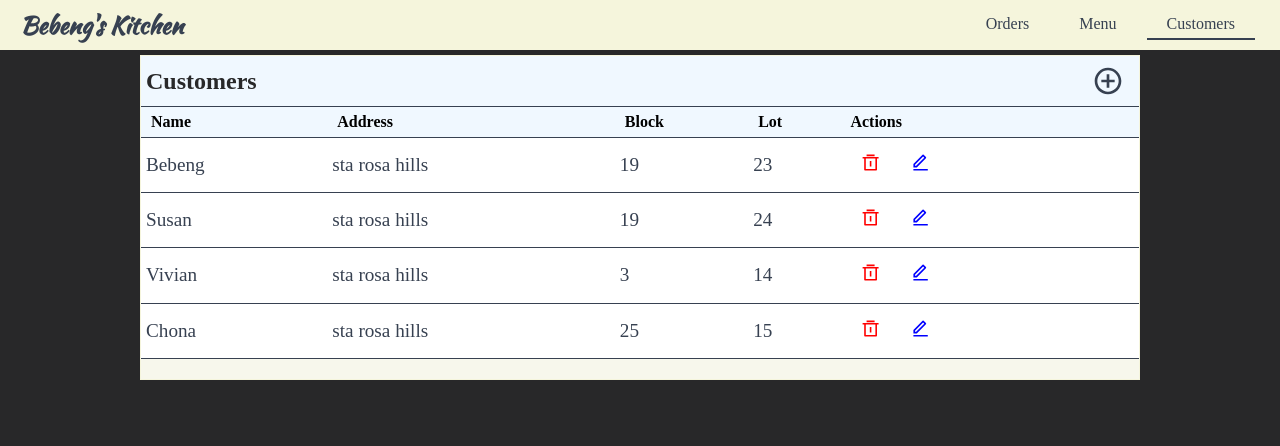
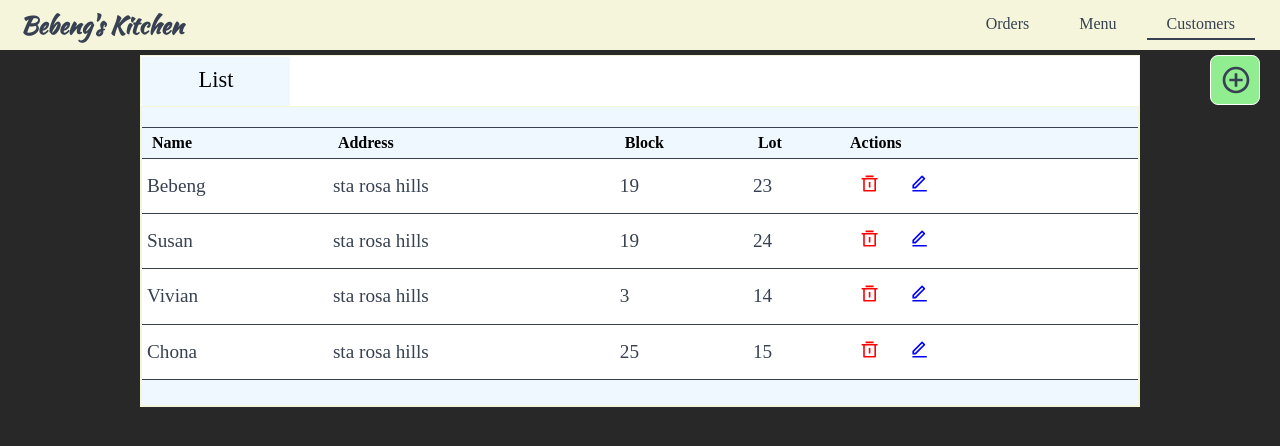
Before and after one commit to BenGeeks/bebengs-kitchen, a Next.js app: page /prod in a window 1280 px wide. Both pictures are taken after a click on the element "Customers". Shown: the top 446 px of the page. Built offline with nearby package versions, Linux system fonts and the light colour scheme.

Commit message:
updated customer tab

```diff
--- a/src/assets/react-form.js
+++ b/src/assets/react-form.js
@@ -21,20 +21,31 @@ const ReactForm = ({ layout, schema, defaultValues, onSubmit, onCancel, action }
           return (
             <div key={index} className={styles.input_container}>
               <label htmlFor={input.name} className={styles.input_label}>
-                {input.label}
+                {input.label}:
               </label>
               {errors[input.name] && <div className={styles.error_message}>{errors[input.name]?.message}</div>}
 
               {input.type === 'textarea' ? (
                 <textarea {...register(input.name)} className={styles.textarea} rows={5} />
               ) : (
+                <>
+                  {console.log(input)}
                   <input
                     type={input.type}
                     placeholder={input.label}
                     className={styles.input}
+                    list={input.name}
                     {...register(input.name)}
                     autoFocus={index === 0}
                   />
+                  {input.list && (
+                    <datalist id={input.name}>
+                      {input.list.map((el) => {
+                        return <option value={el} />;
+                      })}
+                    </datalist>
+                  )}
+                </>
               )}
             </div>
           );
--- a/src/pages/prod.js
+++ b/src/pages/prod.js
@@ -3,9 +3,8 @@ import { useState } from 'react';
 
 import NavigationBar from '@/prod-components/navigation';
 import OrdersPage from '@/prod-components/Sales/Orders';
-import CollectiblesPage from '@/prod-components/Sales/Collectibles';
 import MenuPage from '@/prod-components/menu/menu';
-import CustomersListPage from '@/prod-components/customer/customer-list';
+import CustomerPage from '@/prod-components/customer/customer';
 import styles from '@/styles/prod.module.css';
 
 const ProdPage = () => {
@@ -18,9 +17,8 @@ const ProdPage = () => {
       <NavigationBar currentPage={currentPage} setCurrentPage={setCurrentPage} showNav={showNav} setShowNav={setShowNav} />
 
       {currentPage === 'orders' && <OrdersPage />}
-      {currentPage === 'collectibles' && <CollectiblesPage />}
       {currentPage === 'menu' && <MenuPage />}
-      {currentPage === 'customers' && <CustomersListPage />}
+      {currentPage === 'customers' && <CustomerPage />}
     </div>
   );
 };
--- a/src/prod-components/Sales/NewOrder.js
+++ b/src/prod-components/Sales/NewOrder.js
@@ -100,12 +100,12 @@ const NewOrder = ({ onClose }) => {
             })}
           </datalist>
         </div>
-        <ReactTable COLUMNS={ITEM_HEADER} DATA={itemList} />
+        {/* <ReactTable COLUMNS={ITEM_HEADER} DATA={itemList} /> */}
         <div className={styles.search_user_container}>
           <div className={styles.search_user_label}>Search:</div>
           <input className={styles.search_user_input} onChange={(e) => setFilterText(e.target.value)} />
         </div>
-        <ReactTable COLUMNS={MENU_HEADER} DATA={items.filter} />
+        {/* <ReactTable COLUMNS={MENU_HEADER} DATA={items.filter} /> */}
       </div>
     </>
   );
--- a/src/prod-components/customer/customer-list.js
+++ b/src/prod-components/customer/customer-list.js
@@ -6,9 +6,9 @@ import Modal from '@/assets/modal';
 import CustomerModal from './customer-modal';
 import ReactTable from '@/assets/react-table';
 import { DATA, COLUMNS } from './resources';
-import styles from '@/styles/prod.module.css';
+import styles from './customer.module.css';
 
-const CustomersListPage = () => {
+const CustomersList = () => {
   const [modalOpen, setModalOpen] = useState(false);
   const [action, setAction] = useState('');
   const [customerData, setCustomerData] = useState({ name: '', address: '', block: '', lot: '' });
@@ -35,20 +35,17 @@ const CustomersListPage = () => {
   };
 
   return (
-    <div className={styles.main_page}>
-      <div className={styles.header_bar}>
-        <h2 className={styles.header_text}>Customers</h2>
-        <div className={styles.header_button} onClick={onAddCustomer}>
-          <RiAddCircleLine />
-        </div>
+    <>
+      <div className={styles.floating_icon} onClick={onAddCustomer}>
+        <RiAddCircleLine />
       </div>
       <Modal open={modalOpen}>
         <CustomerModal onClose={onCancel} action={action} data={customerData} />
       </Modal>
 
       <ReactTable COLUMNS={COLUMNS} DATA={DATA} onDelete={onDeleteCustomer} onEdit={onEditCustomer} enableActions={true} />
-    </div>
+    </>
   );
 };
 
-export default CustomersListPage;
+export default CustomersList;
--- /dev/null
+++ b/src/prod-components/customer/customer.js
@@ -0,0 +1,23 @@
+'use client';
+import React, { useState } from 'react';
+
+import CustomersList from './customer-list';
+import styles from './customer.module.css';
+
+const CustomerPage = () => {
+  const [currentPage, setCurrentPage] = useState('list');
+  return (
+    <div className={styles.page_container}>
+      <div className={styles.header_bar}>
+        <div className={styles.page_nav_container}>
+          <div className={currentPage === 'list' ? styles.page_nav_active : styles.page_nav} onClick={() => setCurrentPage('list')}>
+            List
+          </div>
+        </div>
+      </div>
+      <div className={styles.main_page}>{currentPage === 'list' && <CustomersList />}</div>
+    </div>
+  );
+};
+
+export default CustomerPage;
--- /dev/null
+++ b/src/prod-components/customer/customer.module.css
@@ -0,0 +1,82 @@
+.page_container {
+  width: 100%;
+  max-width: 1000px;
+  border: 1px solid beige;
+  background-color: #f7f7ec;
+  display: flex;
+  flex-direction: column;
+}
+
+.main_page {
+  width: 100%;
+  max-width: 1000px;
+  border: 1px solid beige;
+  background-color: aliceblue;
+  min-height: 300px;
+  padding-top: 20px;
+}
+
+.header_bar {
+  display: flex;
+  justify-content: space-between;
+  align-items: center;
+  background-color: white;
+}
+
+.page_nav_container {
+  display: flex;
+  align-items: center;
+}
+
+.page_nav {
+  padding-top: 10px;
+  width: 150px;
+  color: #374151;
+  background-color: white;
+  border: 1px solid aliceblue;
+  height: 50px;
+  text-align: center;
+  font-size: 1.4rem;
+  cursor: pointer;
+}
+
+.page_nav:hover {
+  background-color: #374151;
+  border: 1px solid aliceblue;
+  color: beige;
+}
+
+.page_nav_active {
+  padding-top: 10px;
+  width: 150px;
+  height: 50px;
+  text-align: center;
+  background-color: aliceblue;
+  border: 1px solid white;
+  border-bottom: 1px solid aliceblue;
+  font-size: 1.4rem;
+}
+
+.floating_icon {
+  display: flex;
+  justify-content: center;
+  align-items: center;
+  height: 50px;
+  width: 50px;
+  padding-left: 2px;
+  font-size: 2rem;
+  color: #374151;
+  cursor: pointer;
+  transition: 0.3s;
+  border-radius: 8px;
+  background-color: lightgreen;
+  border: 1px solid white;
+  position: fixed;
+  top: 55px;
+  right: 20px;
+}
+
+.floating_icon:hover {
+  color: beige;
+  background-color: #374151;
+}
--- a/src/prod-components/customer/resources.js
+++ b/src/prod-components/customer/resources.js
@@ -8,7 +8,12 @@ export const LOGIN_SCHEMA = yup.object().shape({
 export const FORM_INPUT = [
   { type: 'text', name: 'name', label: 'Name' },
   { type: 'text', name: 'phone', label: 'G-cash number' },
-  { type: 'text', name: 'address', label: 'Address' },
+  {
+    type: 'text',
+    name: 'address',
+    label: 'Address',
+    list: ['Sta. Rosa Hills', 'Sta. Rosa Heights', 'Morning View', 'Buklod Bahayan', 'Mandara', 'Imperial', 'Verona', 'Cinta Dessa'],
+  },
   { type: 'number', name: 'block', label: 'Block' },
   { type: 'number', name: 'lot', label: 'Lot' },
 ];
--- a/src/prod-components/menu/menu-history.js
+++ b/src/prod-components/menu/menu-history.js
@@ -1,10 +1,12 @@
 import React from 'react';
+
+import styles from './menu.module.css';
 
 const MenuHistory = () => {
   return (
-    <div>
+    <>
       <h1>Menu History goes here!</h1>
-    </div>
+    </>
   );
 };
 
--- a/src/prod-components/menu/menu.js
+++ b/src/prod-components/menu/menu.js
@@ -1,6 +1,5 @@
 'use client';
 import React, { useState } from 'react';
-import { RiAddCircleLine } from 'react-icons/ri';
 
 import MenuToday from './menu-today';
 import MenuList from './menu-list';
--- a/src/styles/prod.module.css
+++ b/src/styles/prod.module.css
@@ -70,6 +70,7 @@
   top: 45px;
   background-color: beige;
   border: 1px solid #374151;
+  z-index: 10;
 }
 
 .logo {
```
Lines whose indentation alone changed are shown as unchanged.
